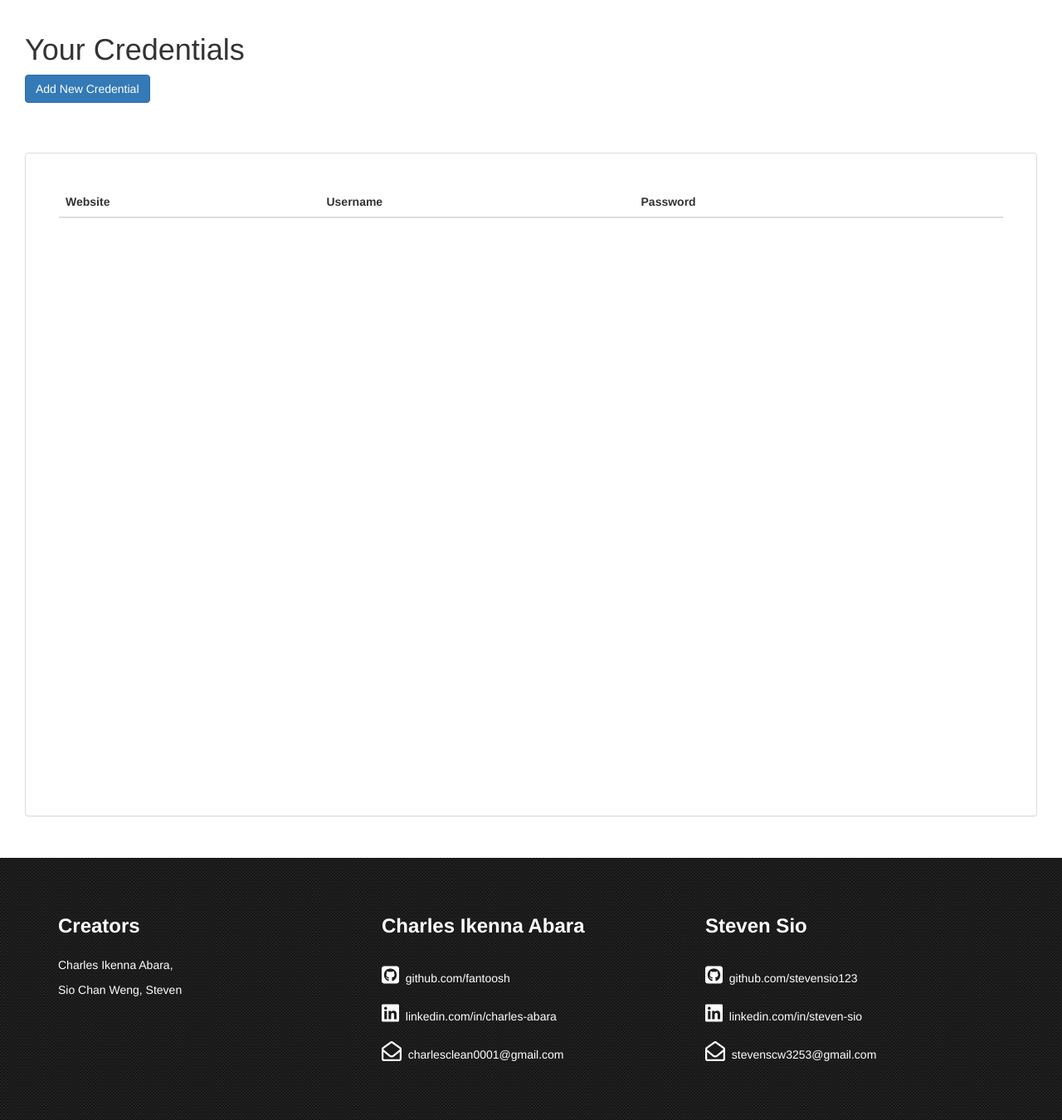
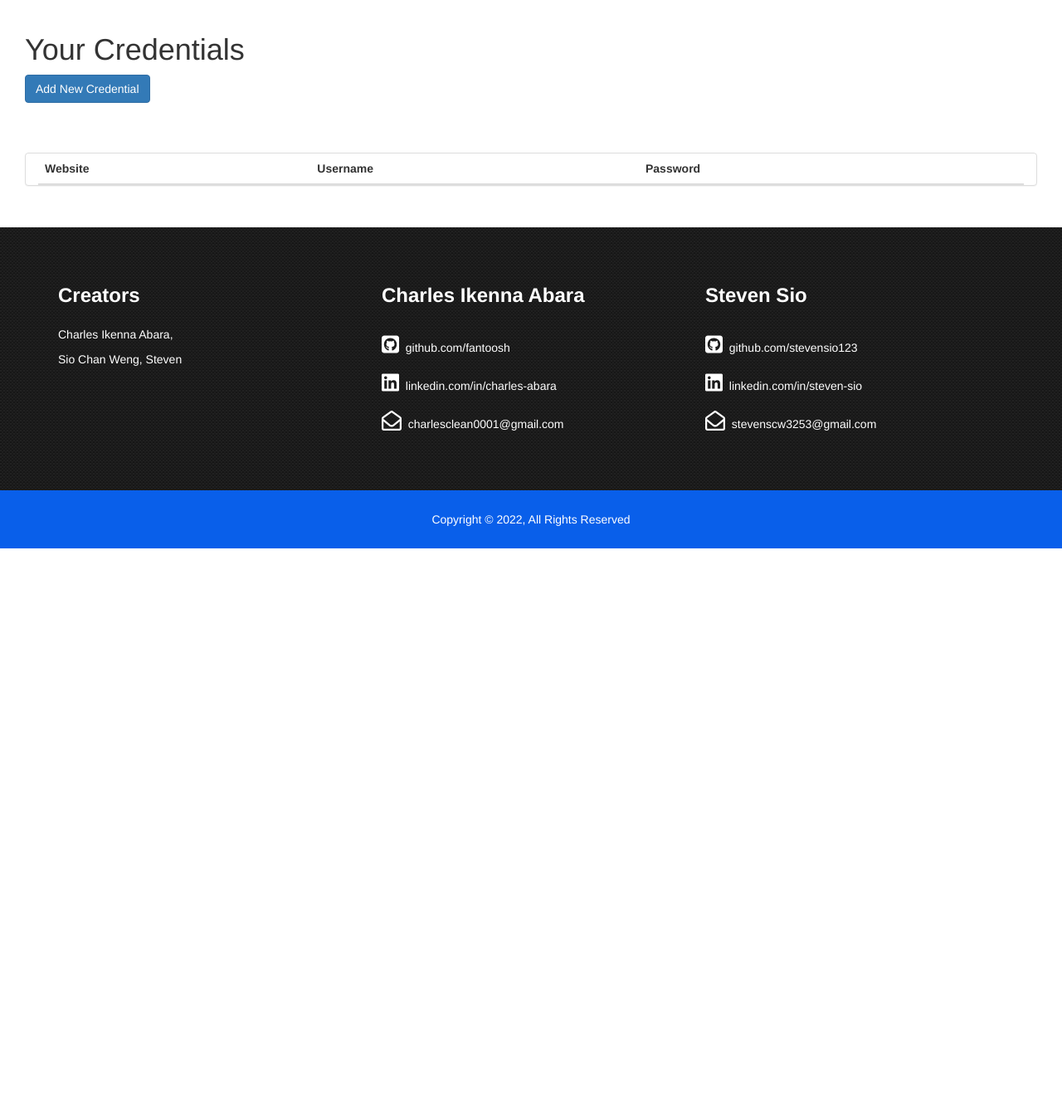
Before and after one commit to stevensio123/SafeKeep, a Flask app: page /credentials in a window 1280 px wide. Shown: the part 61-1411 px from the top of the page at 83% size. After the commit the page ends 722 px from the top, so only its background shows below. Run offline with Flask 3, Linux system fonts and the light colour scheme; a user stored in the database is signed in; data comes from the database, SQL or seed files in the repository; data that the repository does not hold is empty; some libraries are stand-ins or nearby versions.

Commit message:
modified:   app/templates/vault/credentials.html

```diff
--- a/app/templates/vault/credentials.html
+++ b/app/templates/vault/credentials.html
@@ -7,7 +7,7 @@
     <a href="{{ url_for('vault.add_credential') }}" class="btn btn-primary">Add New Credential</a>
   </div>
   <div class="container-fluid" style="padding:30px;" data-layout-mode="dark">
-    <div class="container-fluid panel panel-default" style="padding:40px; height:100vh;">
+    <div class="container-fluid panel panel-default" style="display: block;white-space: nowrap;overflow-x: scroll;"">
       <table class="table w3-border w3-round-xlarge" style="padding:30px;" >
         <thead>
           <tr>
```
